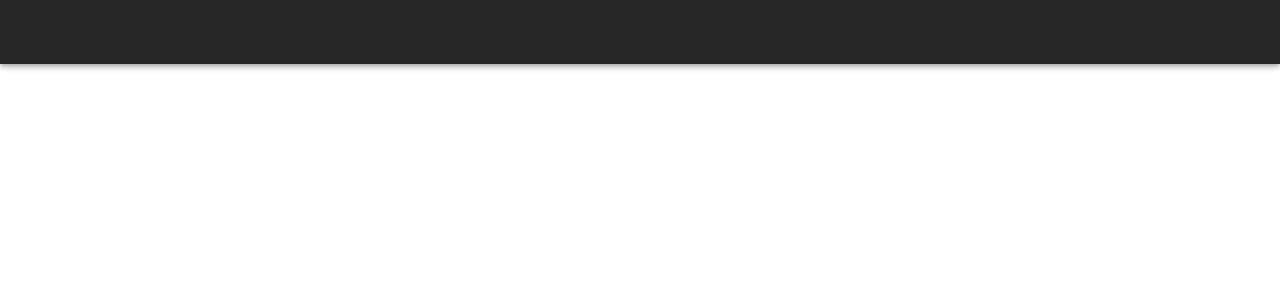
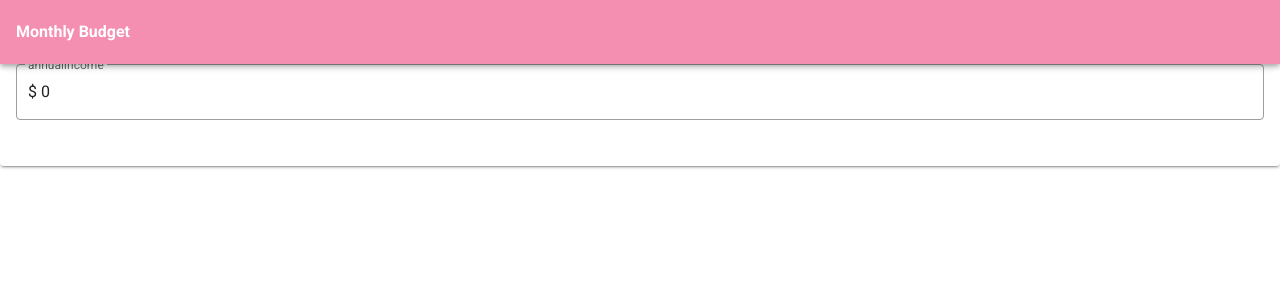
Before and after one commit to molliegoforth818/HOV-day3-budgeting-tool, a Vue app: page / in a window 1280 px wide. Shown: the top 300 px of the page. Built offline with nearby package versions, Linux system fonts and the light colour scheme.

Commit message:
annual income box showing" "

```diff
--- a/src/App.vue
+++ b/src/App.vue
@@ -1,17 +1,16 @@
 <template>
   <v-app>
-    <v-app-bar app color="pink-lighten-3" dark>
-      <div class="d-flex align-center">
-
-      </div>
+    <v-app-bar app color="pink lighten-3" dark>
+<h4>Monthly Budget</h4>
     </v-app-bar>
+    <annual-income :annualAmount="annualIncome"/>
   </v-app>
 </template>
 
 <script>
-
+import AnnualIncome from './components/AnnualIncome';
 export default {
-
+components: { AnnualIncome },
   data() {
     return {
     annualIncome: 0,
--- a/src/components/AnnualIncome.vue
+++ b/src/components/AnnualIncome.vue
@@ -1,14 +1,24 @@
 <template>
-  <div>
+  <v-card>
+    <v-card-title class="pink--text">Annual Income</v-card-title>
+    <v-card-text>
       <v-form>
-          <v-text-field outlined label="annualIncome" v-model="">
+          <v-text-field outlined label="annualIncome" v-model="input" type="number" prefix="$"/>
       </v-form>
-  </div>
+      </v-card-text>
+  </v-card>
 </template>
 
 <script>
 export default {
-props: ["annualAmount"]
+props: ["annualAmount"],
+data() {
+  return {
+    input: +this.annualAmount
+  };
+},
+methods: {
+}
 }
 </script>
 
```
Also changed, not shown: src/components/Expenses.vue (added, +13 -0 lines).
